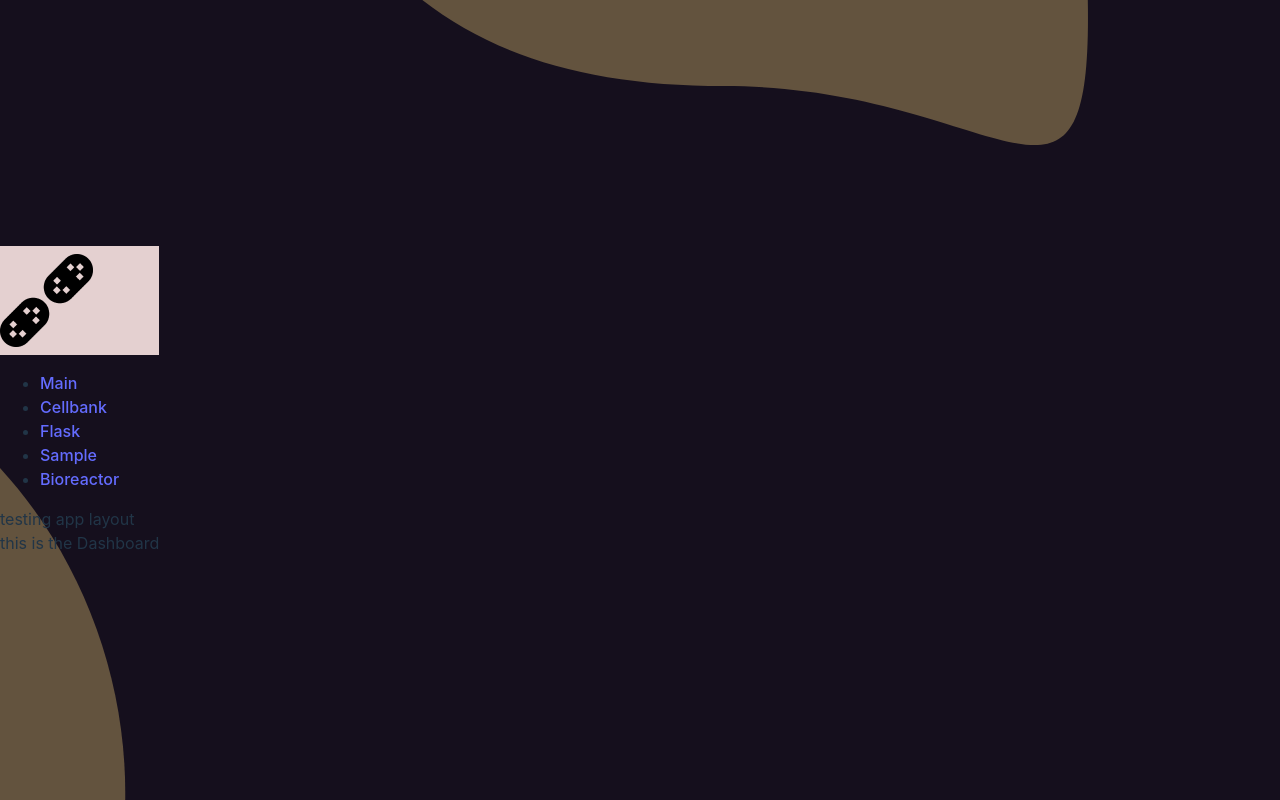
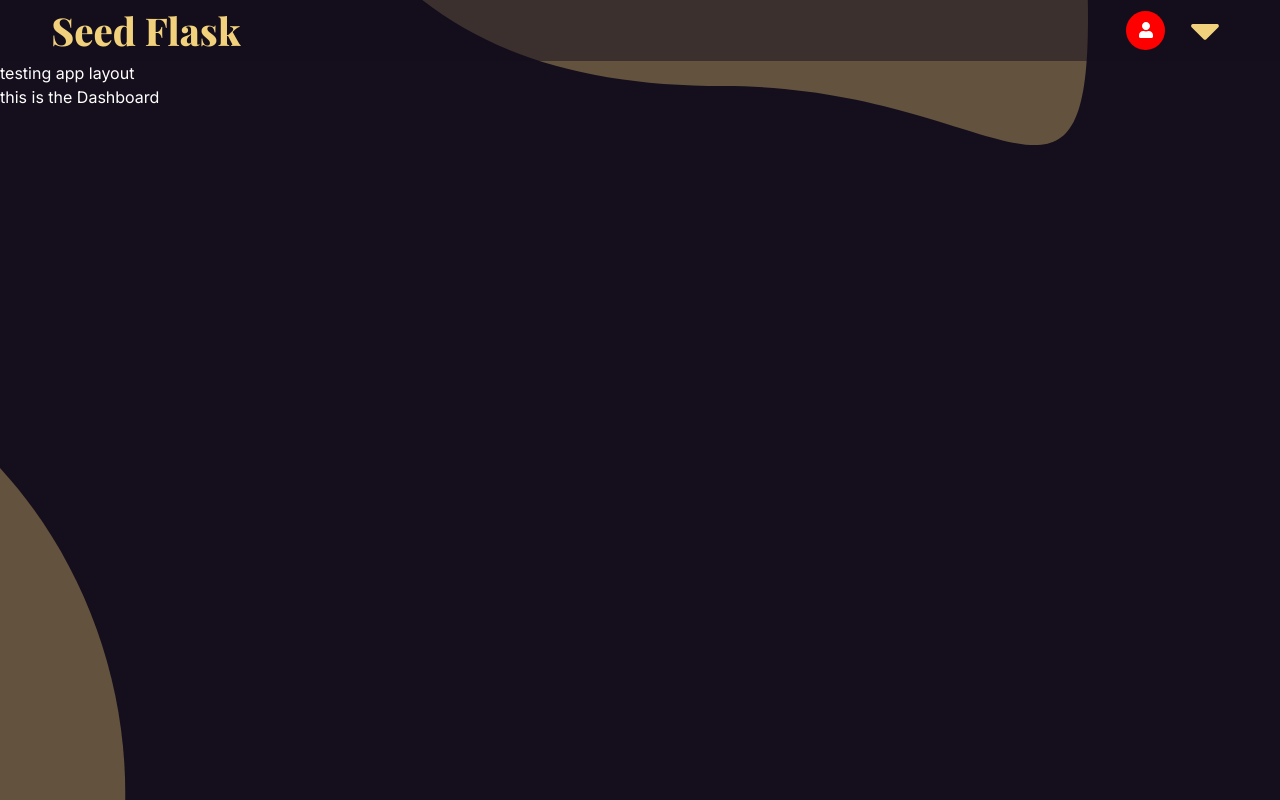
Before and after one commit to bokim2/Seed-Flask-2.0, a React (Vite) app: page / in a window 1280 px wide. Built offline with nearby package versions, Linux system fonts and the light colour scheme.

Commit message:
background setup

```diff
--- a/index.html
+++ b/index.html
@@ -4,6 +4,10 @@
     <meta charset="UTF-8" />
     <link rel="icon" type="image/svg+xml" href="/images/leaf-flask.png" />
     <meta name="viewport" content="width=device-width, initial-scale=1.0" />
+    <!-- Google Fonts -->
+    <link rel="preconnect" href="https://fonts.googleapis.com">
+<link rel="preconnect" href="https://fonts.gstatic.com" crossorigin>
+<link href="https://fonts.googleapis.com/css2?family=Inter:wght@100;200;300;400;500;600;700;800;900&family=Playfair+Display:wght@400;500;600;700;800;900&display=swap" rel="stylesheet">
     <title>Seed Flask</title>
   </head>
   <body>
--- a/package.json
+++ b/package.json
@@ -21,6 +21,7 @@
     "postgres": "^3.4.3",
     "react": "^18.2.0",
     "react-dom": "^18.2.0",
+    "react-icons": "^5.0.1",
     "react-router-dom": "^6.21.1",
     "styled-components": "^6.1.8"
   },
--- a/src/App.tsx
+++ b/src/App.tsx
@@ -10,7 +10,7 @@ import AppLayout from './ui/AppLayout';
 import Dashboard from './ui/Dashboard';
 
 const StyledDiv = styled.div`
-  background-color: #e4d0d0;
+  /* background-color: #e4d0d0; */
 `;
 
 function App() {
@@ -18,11 +18,11 @@ function App() {
     <>
       <GlobalStyles />
       <StyledDiv>
-        <img src="/images/yeast-21.png" alt="yeast" />
+        {/* <img src="/images/yeast-21.png" alt="yeast" /> */}
       </StyledDiv>
       <BrowserRouter>
         <Routes>
-          <Route element={<AppLayout />} path="/">
+          <Route element={<AppLayout />} >
             <Route index element={<Dashboard/>} />
             <Route path="cellbank" element={<h1>cellbank page</h1>} />
             <Route path="flask" element={<h1>start flask page</h1>} />
--- a/src/styles/GlobalStyles.js
+++ b/src/styles/GlobalStyles.js
@@ -8,6 +8,8 @@ const GlobalStyles = createGlobalStyle`
 *::before,
 *::after {
   box-sizing: border-box;
+  padding: 0;
+margin: 0;
 }
 
 /* Prevent font size inflation */
@@ -77,20 +79,18 @@ textarea:not([rows]) {
 }
 
 
+
 // from Vite starter template
  :root {
-     font-family: Inter, system-ui, Avenir, Helvetica, Arial, sans-serif;
-     line-height: 1.5;
-     font-weight: 400;
 
-     color-scheme: light dark;
-     color: rgba(255, 255, 255, 0.87);
-     background-color: #242424;
 
-     font-synthesis: none;
-     text-rendering: optimizeLegibility;
-     -webkit-font-smoothing: antialiased;
-     -moz-osx-font-smoothing: grayscale;
+
+// BK
+${
+  '' /* @import url('https://fonts.googleapis.com/css2?family=Inter:wght@100;200;300;400;500;600;700;800;900&family=Playfair+Display:wght@400;500;600;700;800;900&display=swap'); */
+}
+--font-sans-serif: 'Inter', sans-serif;
+--font-serif: 'Playfair Display', serif;
 
        /* Colors */
   --clr-primary-0: white;
@@ -102,24 +102,21 @@ textarea:not([rows]) {
   --clr-primary-500: #64748b;
   --clr-primary-600: #475569;
   --clr-primary-700: #334155;
-  --clr-primary-800: #1e293b;
-  --clr-primary-900: #0f172a;
+  --clr-primary-800: #150F1D; // app background
+  --clr-primary-900: rgba(21,15,29,.5); //navbar
   --clr-primary-950: #020617;
 
   /* color testing area - these are overwriting colors above!! */
 
 
-  --clr-primary-100: #080f5b; /* function EVEN background */
-  --clr-primary-200: #222629; /* navbar background */
-  --clr-primary-300: rgb(205, 250, 213, 0.2); /* navbar shadow */
-  --clr-primary-800: #f8fafc;
+
 
   /*                       */
 
-  --clr-accent-0: #dafffb; /* nav bar LINKS */
-  --clr-accent-1: #faed26; /* nav bar "seed flask" */
-  --clr-accent-2: #d6cc99; /* hero bar "seed flask" */
-  --clr-accent-3: #334155; /* hero background-color */
+  --clr-accent-0: #F2D17C; /* main accent */
+  --clr-accent-1: #faed26; /*  */
+  --clr-accent-2: #d6cc99; /* */
+  --clr-accent-3: #334155; /*  */
   --clr-accent-4: #ccfad4; /* .function__title */
   --clr-accent-5: #86a789;
   --clr-accent-6: #ff7676;
@@ -128,8 +125,8 @@ textarea:not([rows]) {
   --clr-accent-9: #10e7dc;
   --clr-accent-10: #fde5d4;
 
-  --color-text-1: black;
-  --color-text-2: white;
+  --color-text-1: white;
+  --color-text-2: black;
    }
 
    a {
@@ -143,18 +140,12 @@ textarea:not([rows]) {
 
    body {
      margin: 0;
-     display: flex;
-     place-items: center;
-     ${'' /* min-width: 320px; */}
-     ${'' /* height: 100vh; */}
-     max-width: 100vw;
+     padding: 0;
+     width: 100vw;
      overflow-x: hidden;
-     background-color: #150F1D;
-     background-image: url("images/blobTop.svg"), url("images/blobBottom.svg");
-     background-size: 80vw;
-     background-repeat: no-repeat;
-     background-position-x: 25%, 0%;
-     background-position-y: 0%, 100%;
+     color: var(--color-text-1);
+     font-family: var(--font-sans-serif);
+
    }
 
    h1 {
--- a/src/ui/AppLayout.tsx
+++ b/src/ui/AppLayout.tsx
@@ -1,14 +1,41 @@
 import { Outlet } from 'react-router-dom';
 import MainNav from './MainNav';
+import styled from 'styled-components';
+
+const StyledAppLayout = styled.div`
+  position: absolute;
+background-color: var(--clr-primary-800);
+  width: 100vw;
+  height: 100vh;
+  z-index:-2;
+
+  /* opacity: 0.5; */
+`;
+
+const StyledBackgroundImg = styled.div`
+  width: 100vw;
+  position: absolute;
+
+  background-image: url('images/blobTop.svg'), url('images/blobBottom.svg');
+  background-size: 80vw;
+  background-repeat: no-repeat;
+  background-position-x: 25%, 0%;
+  background-position-y: 0%, 100%;
+  height: 100vh;
+  z-index:-1;
+`;
 
 export default function AppLayout() {
   return (
     <>
+      <StyledAppLayout />
+      <StyledBackgroundImg />
       <MainNav />
       testing app layout
       <main>
         <Outlet />
       </main>
+      {/* </StyledAppLayout> */}
     </>
   );
 }
--- a/src/ui/MainNav.tsx
+++ b/src/ui/MainNav.tsx
@@ -1,17 +1,66 @@
 import { NavLink } from 'react-router-dom';
 import styled from 'styled-components';
+import { FaCaretDown, FaUser } from 'react-icons/fa';
+import { useState } from 'react';
+
+const StyledMainNav = styled.div`
+  z-index: 10;
+  background-color: var(--clr-primary-900);
+`;
+
+const StyledNav = styled.nav`
+  display: flex;
+  align-items: center;
+  justify-content: space-between;
+
+  padding: clamp(0.2rem, 1vw, 0.4rem) clamp(0.5rem, 4vw, 5rem);
+`;
+
+const StyledTitle = styled.h1`
+  font-family: var(--font-serif);
+  font-weight: 800;
+  color: var(--clr-accent-0);
+  font-size: clamp(2rem, 3vw, 3rem);
+`;
+
+const StyledCircle = styled.div`
+  background-color: red;
+  z-index: 100;
+  height: clamp(2rem, 3vw, 3rem);
+  aspect-ratio: 1/1;
+  border-radius: 99999vw;
+  display: flex;
+  align-items: center;
+  justify-content: center;
+`;
 
 const NavList = styled.ul`
   display: flex;
   flex-direction: column;
 `;
 
-const StyledNavLink = styled(NavLink)`
+const NavSection = styled.div`
+  display: flex;
+  align-items: center;
+  gap: 1rem;
+`;
 
-`
+const StyledNavLink = styled(NavLink)``;
+const style = { color: '#F2D17C', fontSize: '3rem' };
 
 export default function MainNav() {
-  return <nav>
+  const [toggleNav, setToggleNav] = useState(false);
+  return (
+    <StyledMainNav>
+      <StyledNav onClick={() => setToggleNav((prev) => !prev)}>
+        <StyledTitle>Seed Flask</StyledTitle>
+
+        <NavSection>
+          <StyledCircle>
+            <FaUser />
+          </StyledCircle>
+
+          {toggleNav ? (
             <NavList>
               <li>
                 <StyledNavLink to="/">Main</StyledNavLink>
@@ -29,5 +78,11 @@ export default function MainNav() {
                 <StyledNavLink to="/bioreactor">Bioreactor</StyledNavLink>
               </li>
             </NavList>
-  </nav>;
+          ) : (
+            <FaCaretDown style={style} />
+          )}
+        </NavSection>
+      </StyledNav>
+    </StyledMainNav>
+  );
 }
```
Also changed, not shown: public/images/blobBottom.svg, 1 other file (tests, documents, lock files or other folders). Lines whose indentation alone changed are shown as unchanged.
